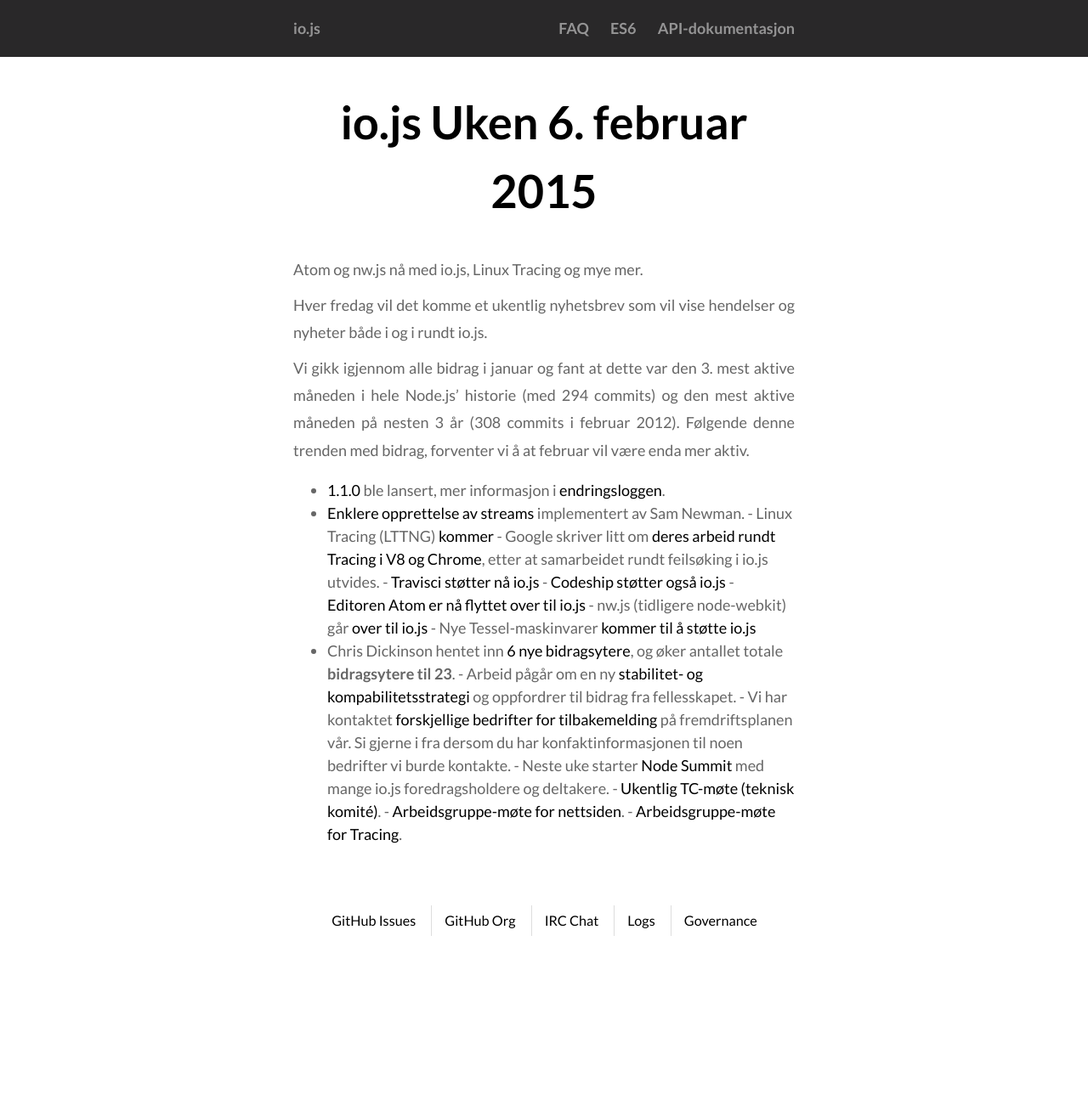
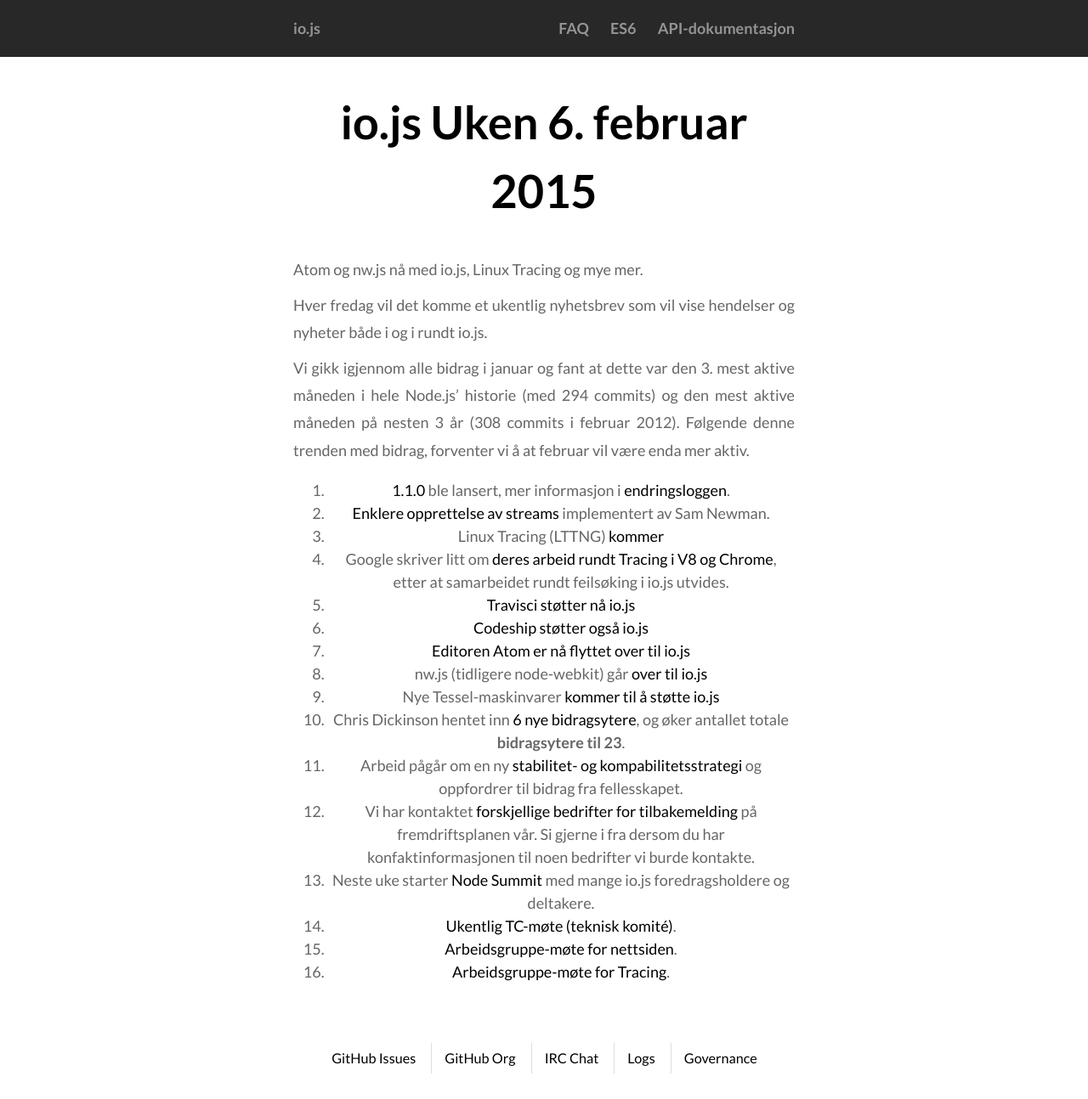
Before and after one commit to nodejs/nodejs-no, a Jekyll site: the page built from _posts/2015-02-06-februar.md, in a window 1280 px wide. Shown: the whole page at 85% size. Built offline with Jekyll 4.4.1, drawn with Linux system fonts in a browser that asks for light colours; Markdown is read by kramdown in place of the engine named in the settings; before the commit the page ends 1132 px from its top, so only the background shows below that; some of the changed lines change nothing that is shown.

Commit message:
Fixes formating for blogpost

```diff
--- a/_posts/2015-02-06-februar.md
+++ b/_posts/2015-02-06-februar.md
@@ -11,41 +11,23 @@
 
 Atom og nw.js nå med io.js, Linux Tracing og mye mer.
 
-Hver fredag vil det komme et ukentlig nyhetsbrev som vil vise hendelser og
-nyheter både i og i rundt io.js.
+Hver fredag vil det komme et ukentlig nyhetsbrev som vil vise hendelser og nyheter både i og i rundt io.js.
 
-Vi gikk igjennom alle bidrag i januar og fant at dette var den 3. mest aktive
-måneden i hele Node.js' historie (med 294 commits) og den mest aktive måneden
-på nesten 3 år (308 commits i februar 2012). Følgende denne trenden med bidrag,
-forventer vi å at februar vil være enda mer aktiv.
+Vi gikk igjennom alle bidrag i januar og fant at dette var den 3. mest aktive måneden i hele Node.js' historie (med 294 commits) og den mest aktive måneden på nesten 3 år (308 commits i februar 2012). Følgende denne trenden med bidrag, forventer vi å at februar vil være enda mer aktiv.
 
-- [1.1.0](https://iojs.org/dist/v1.1.0/) ble lansert, mer informasjon i
-[endringsloggen](https://github.com/iojs/io.js/blob/v1.x/CHANGELOG.md#2015-02-03-version-110-chrisdickinson).
-- [Enklere opprettelse av
-streams](https://github.com/iojs/io.js/commit/50daee7243a3f987e1a28d93c43f913471d6885a)
-implementert av Sam Newman.  - Linux Tracing (LTTNG)
-[kommer](https://github.com/iojs/io.js/pull/702) - Google skriver litt om
-[deres arbeid rundt Tracing i V8 og
-Chrome](https://github.com/iojs/io.js/issues/671#issuecomment-73191538), etter
-at samarbeidet rundt feilsøking i io.js utvides.  - [Travisci støtter nå
-io.js](http://docs.travis-ci.com/user/build-environment-updates/2015-02-03/) -
-[Codeship støtter også
-io.js](https://codeship.com/documentation/languages/nodejs/#iojs) - [Editoren
-Atom er nå flyttet over til
-io.js](https://github.com/atom/atom/releases/tag/v0.177.0) - nw.js (tidligere
-node-webkit) går [over til io.js](https://github.com/nwjs/nw.js/issues/2742) -
-Nye Tessel-maskinvarer [kommer til å støtte
-io.js](http://blog.technical.io/post/110115579867/upcoming-hardware-from-technical-machine)
-- Chris Dickinson hentet inn [6 nye
-bidragsytere](https://github.com/iojs/io.js/issues/680#issuecomment-73089691),
-og øker antallet totale **bidragsytere til 23**.  - Arbeid pågår om en ny
-[stabilitet- og
-kompabilitetsstrategi](https://github.com/iojs/io.js/issues/725) og oppfordrer
-til bidrag fra fellesskapet.  - Vi har kontaktet [forskjellige bedrifter for
-tilbakemelding](https://github.com/iojs/roadmap/issues/13) på fremdriftsplanen
-vår. Si gjerne i fra dersom du har konfaktinformasjonen til noen bedrifter vi
-burde kontakte.  - Neste uke starter [Node Summit](http://nodesummit.com/) med
-mange io.js foredragsholdere og deltakere.  - [Ukentlig TC-møte (teknisk
-komité)](https://www.youtube.com/watch?v=IhXa2FmtBI4).  - [Arbeidsgruppe-møte
-for nettsiden](https://www.youtube.com/watch?v=SBJaXUA0lSY).  -
-[Arbeidsgruppe-møte for Tracing](https://www.youtube.com/watch?v=Oar2yB5SPtA).
+1. [1.1.0](https://iojs.org/dist/v1.1.0/) ble lansert, mer informasjon i [endringsloggen](https://github.com/iojs/io.js/blob/v1.x/CHANGELOG.md#2015-02-03-version-110-chrisdickinson).
+2. [Enklere opprettelse av streams](https://github.com/iojs/io.js/commit/50daee7243a3f987e1a28d93c43f913471d6885a) implementert av Sam Newman.
+3. Linux Tracing (LTTNG) [kommer](https://github.com/iojs/io.js/pull/702)
+4. Google skriver litt om [deres arbeid rundt Tracing i V8 og Chrome](https://github.com/iojs/io.js/issues/671#issuecomment-73191538), etter at samarbeidet rundt feilsøking i io.js utvides.
+5. [Travisci støtter nå io.js](http://docs.travis-ci.com/user/build-environment-updates/2015-02-03/)
+6. [Codeship støtter også io.js](https://codeship.com/documentation/languages/nodejs/#iojs)
+7. [Editoren Atom er nå flyttet over til io.js](https://github.com/atom/atom/releases/tag/v0.177.0)
+8. nw.js (tidligere node-webkit) går [over til io.js](https://github.com/nwjs/nw.js/issues/2742)
+9. Nye Tessel-maskinvarer [kommer til å støtte io.js](http://blog.technical.io/post/110115579867/upcoming-hardware-from-technical-machine)
+10. Chris Dickinson hentet inn [6 nye bidragsytere](https://github.com/iojs/io.js/issues/680#issuecomment-73089691), og øker antallet totale **bidragsytere til 23**.
+11. Arbeid pågår om en ny [stabilitet- og kompabilitetsstrategi](https://github.com/iojs/io.js/issues/725) og oppfordrer til bidrag fra fellesskapet.
+12. Vi har kontaktet [forskjellige bedrifter for tilbakemelding](https://github.com/iojs/roadmap/issues/13) på fremdriftsplanen vår. Si gjerne i fra dersom du har konfaktinformasjonen til noen bedrifter vi burde kontakte.
+13. Neste uke starter [Node Summit](http://nodesummit.com/) med mange io.js foredragsholdere og deltakere.
+14. [Ukentlig TC-møte (teknisk komité)](https://www.youtube.com/watch?v=IhXa2FmtBI4).
+15. [Arbeidsgruppe-møte for nettsiden](https://www.youtube.com/watch?v=SBJaXUA0lSY).
+16. [Arbeidsgruppe-møte for Tracing](https://www.youtube.com/watch?v=Oar2yB5SPtA).
```
